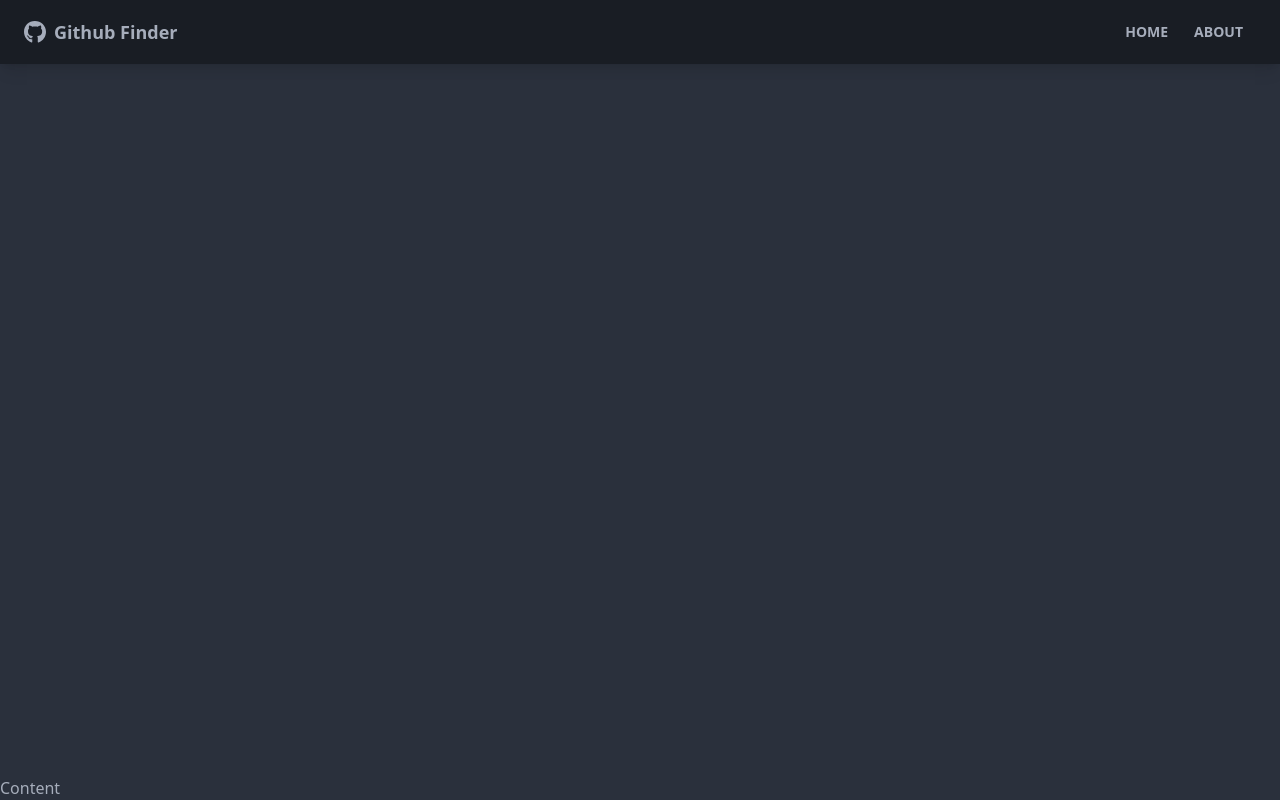
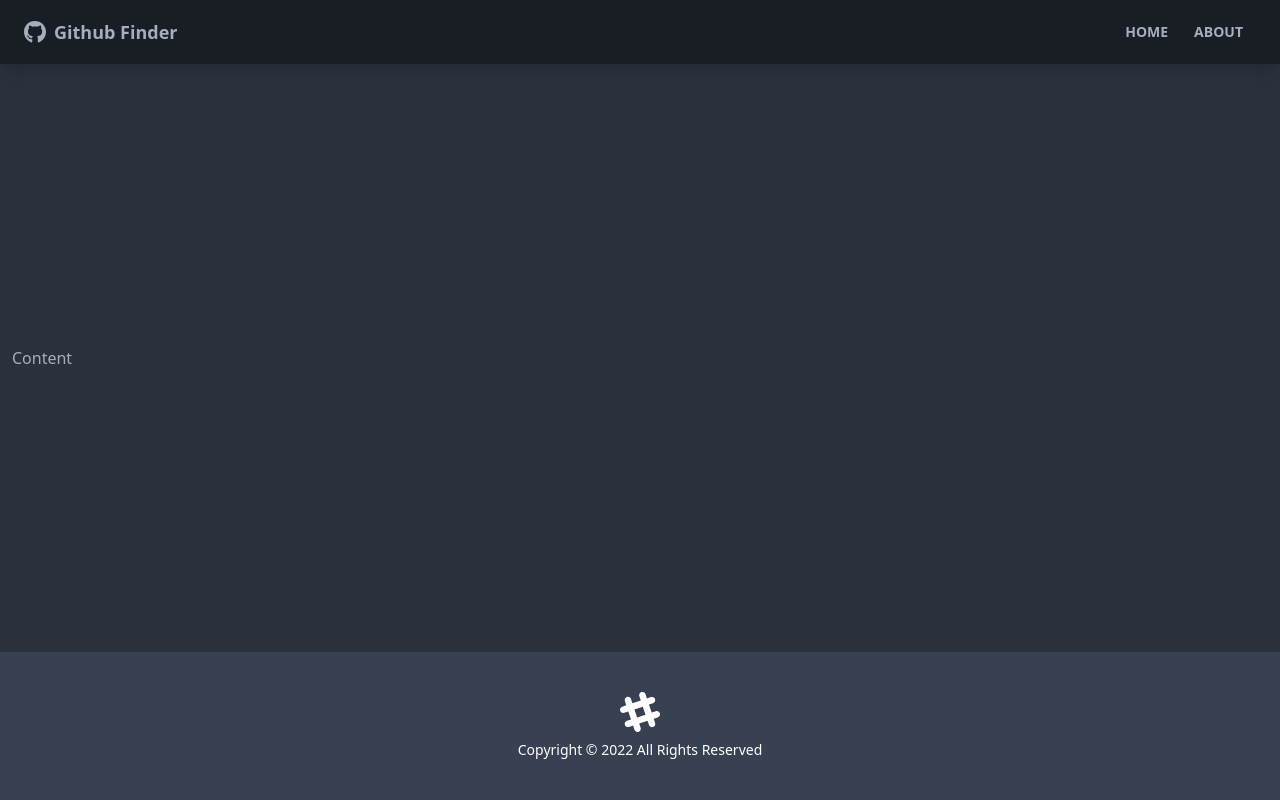
Before and after one commit to hyc0812/deploy-github-finder, a React (Create React App) app: page / in a window 1280 px wide. Built offline with nearby package versions, Linux system fonts and the light colour scheme.

Commit message:
component added

```diff
--- a/src/App.js
+++ b/src/App.js
@@ -1,12 +1,14 @@
 import { BrowserRouter as Router, Route } from "react-router-dom";
 import Navbar from "./components/layout/Navbar";
+import Footer from "./components/layout/Footer";
 
 function App() {
   return (
     <Router>
       <div className="flex flex-col justify-between h-screen">
         <Navbar />
-        <main> Content </main>
+        <main className="container mx-auto px-3 pb-12"> Content </main>
+        <Footer />
       </div>
     </Router>
   );
--- /dev/null
+++ b/src/components/layout/Footer.jsx
@@ -0,0 +1,24 @@
+import React from "react";
+
+export default function Footer(props) {
+  const footerYear = new Date().getFullYear();
+
+  return (
+    <footer className="footer p-10 bg-gray-700 text-primary-content footer-center">
+      <div>
+        <svg
+          width="40"
+          height="40"
+          viewBox="0 0 24 24"
+          xmlns="http://www.w3.org/2000/svg"
+          fillRule="evenodd"
+          clipRule="evenodd"
+          className="inline-block fill-current"
+        >
+          <path d="M22.672 15.226l-2.432.811.841 2.515c.33 1.019-.209 2.127-1.23 2.456-1.15.325-2.148-.321-2.463-1.226l-.84-2.518-5.013 1.677.84 2.517c.391 1.203-.434 2.542-1.831 2.542-.88 0-1.601-.564-1.86-1.314l-.842-2.516-2.431.809c-1.135.328-2.145-.317-2.463-1.229-.329-1.018.211-2.127 1.231-2.456l2.432-.809-1.621-4.823-2.432.808c-1.355.384-2.558-.59-2.558-1.839 0-.817.509-1.582 1.327-1.846l2.433-.809-.842-2.515c-.33-1.02.211-2.129 1.232-2.458 1.02-.329 2.13.209 2.461 1.229l.842 2.515 5.011-1.677-.839-2.517c-.403-1.238.484-2.553 1.843-2.553.819 0 1.585.509 1.85 1.326l.841 2.517 2.431-.81c1.02-.33 2.131.211 2.461 1.229.332 1.018-.21 2.126-1.23 2.456l-2.433.809 1.622 4.823 2.433-.809c1.242-.401 2.557.484 2.557 1.838 0 .819-.51 1.583-1.328 1.847m-8.992-6.428l-5.01 1.675 1.619 4.828 5.011-1.674-1.62-4.829z"></path>
+        </svg>
+        <p>Copyright &copy; {footerYear} All Rights Reserved</p>
+      </div>
+    </footer>
+  );
+}
```
